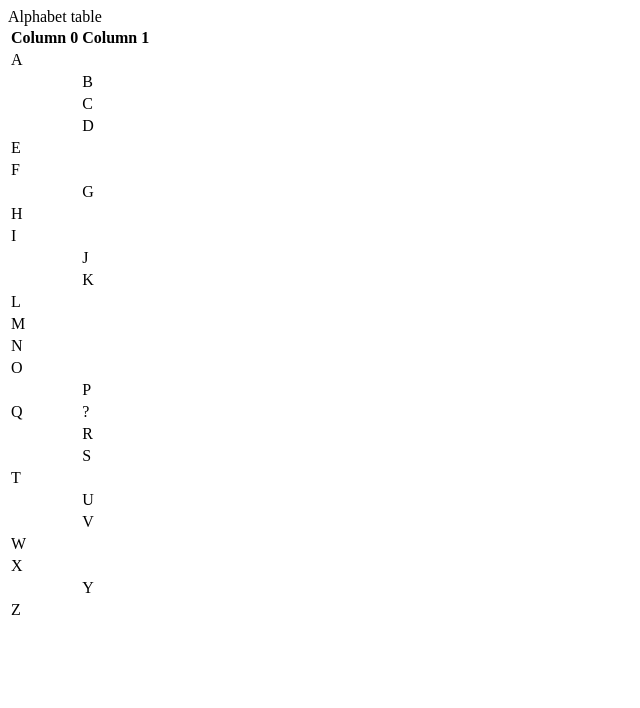
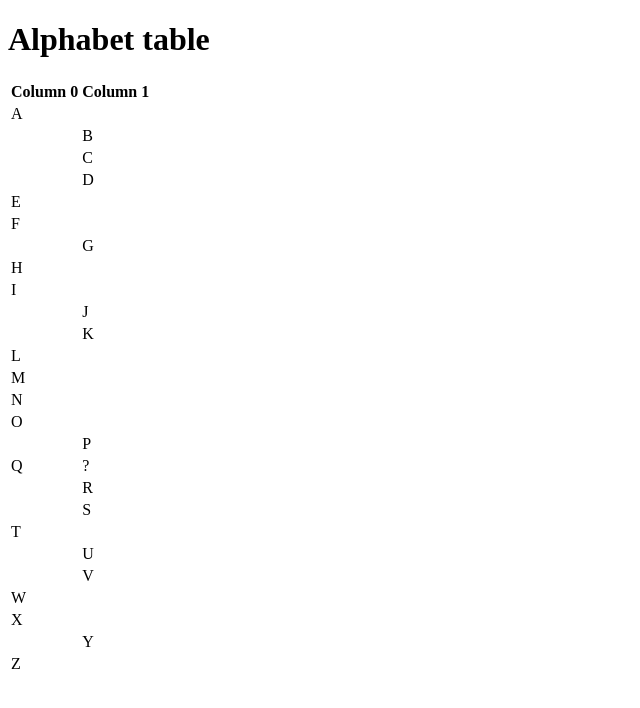
Before and after one commit to comp426-2022-spring/a00-andymking, a website: page index.html in a window 1280 px wide. Shown: the whole page, without its empty margins (0-640 px from the left). Drawn offline with Linux system fonts and the light colour scheme.

Commit message:
fixed html in index

```diff
--- a/index.html
+++ b/index.html
@@ -7,7 +7,7 @@
 	</head>
 	<body>
 		<div>
-			<hi>Alphabet table</hi>
+			<h1>Alphabet table</h1>
 			<table>
 				<thead>
 					<tr>
```
